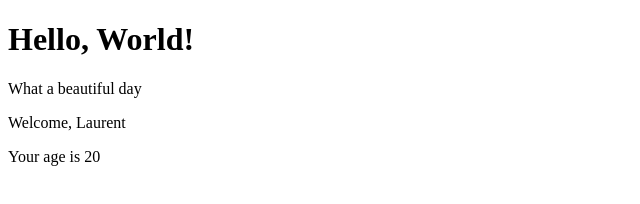
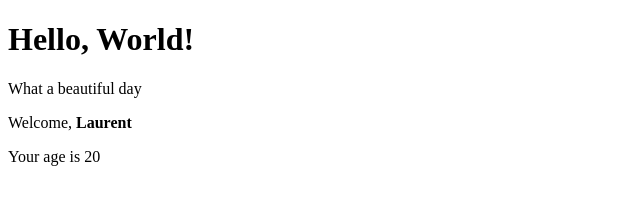
Before and after one commit to l7g/react-exercises, a React (Create React App) app: page / in a window 1280 px wide. Shown: the top 204 px of the page, without its empty margins (0-640 px from the left). Built offline with nearby package versions, Linux system fonts and the light colour scheme.

Commit message:
esercizio completo

```diff
--- a/src/App.js
+++ b/src/App.js
@@ -9,7 +9,7 @@ export class App extends React.Component{
             <div>
                 <Hello/>
                 <Message/>
-                <Welcome name='Laurent' age={20}/>
+                <Welcome name={<strong>Laurent</strong>} age={20}/>
             </div>
         );
     }
```
